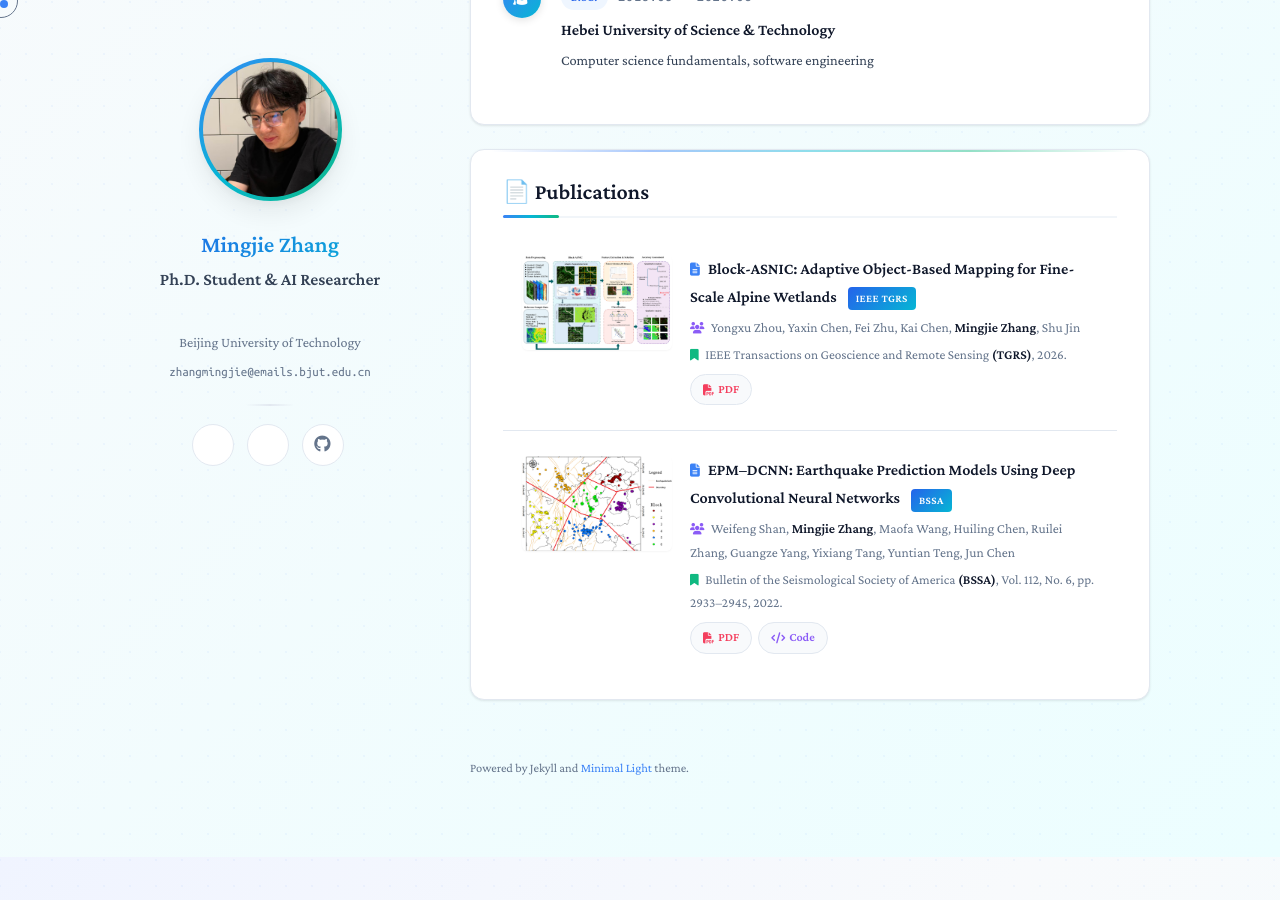
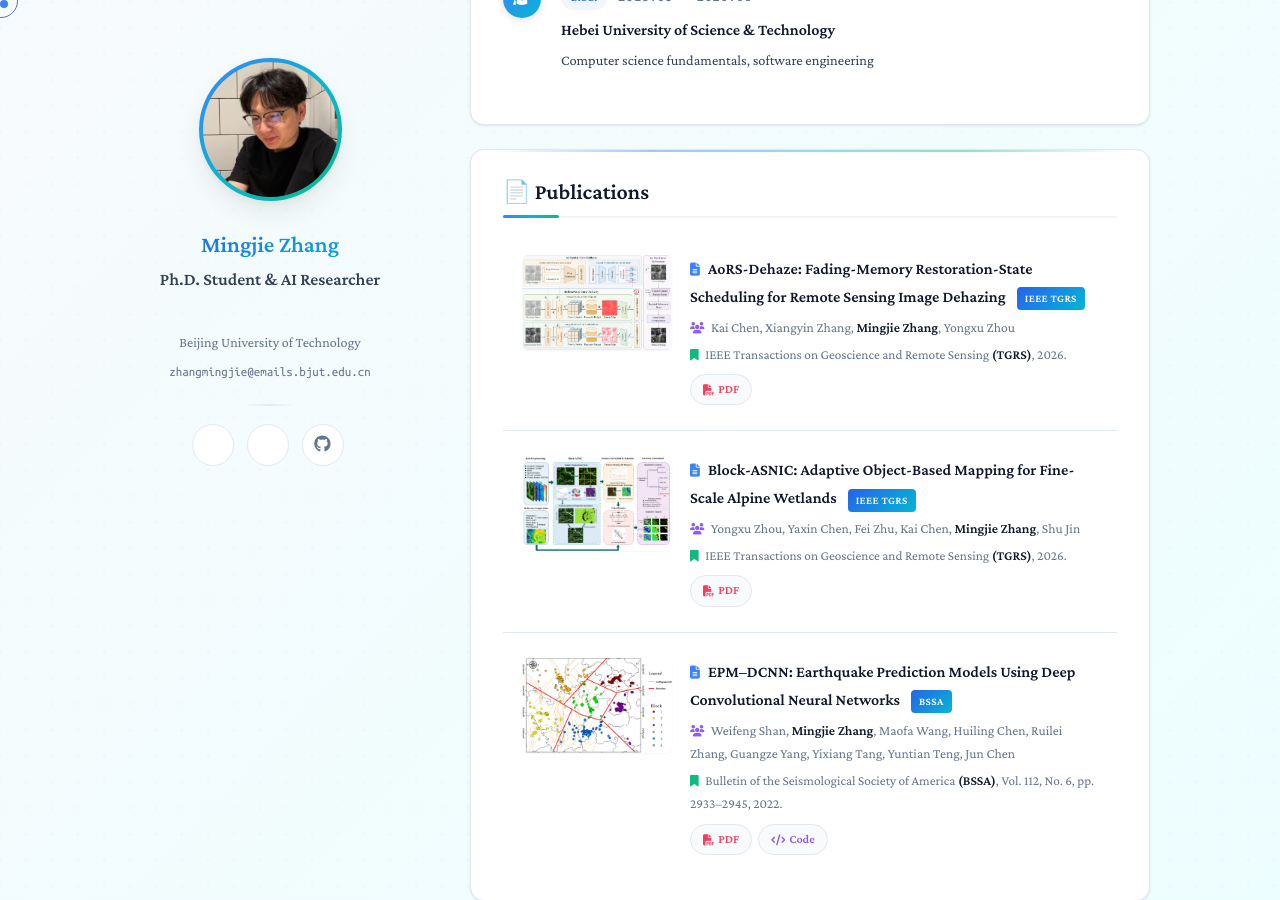
Before and after one commit to MingJ-Zhang/MingJ-Zhang.github.io, a Jekyll site: the page built from index.md, in a window 1280 px wide and 900 px high, scrolled down 1324 px. Built offline with Jekyll 4.4.1, drawn with Linux system fonts in a browser that asks for light colours; a style sheet for code colours, icons or effects is not loaded; before the commit the page ends 2181 px from its top, so only the background shows below that.

Commit message:
添加 aors
添加 aors

```diff
--- a/_data/publications.yml
+++ b/_data/publications.yml
@@ -1,4 +1,11 @@
 main:
+
+  - title: "AoRS-Dehaze: Fading-Memory Restoration-State Scheduling for Remote Sensing Image Dehazing"
+    authors: Kai Chen, Xiangyin Zhang, <strong>Mingjie Zhang</strong>, Yongxu Zhou
+    conference_short: IEEE TGRS
+    conference: IEEE Transactions on Geoscience and Remote Sensing <strong>(TGRS)</strong>, 2026.
+    pdf: https://doi.org/10.1109/TGRS.2026.3756152
+    teaser: /assets/img/aors_dehaze_fig1_thumb.png
 
   - title: "Block-ASNIC: Adaptive Object-Based Mapping for Fine-Scale Alpine Wetlands"
     authors: Yongxu Zhou, Yaxin Chen, Fei Zhu, Kai Chen, <strong>Mingjie Zhang</strong>, Shu Jin
```
Also changed, not shown: assets/img/aors_dehaze_fig1_thumb.png (added).
